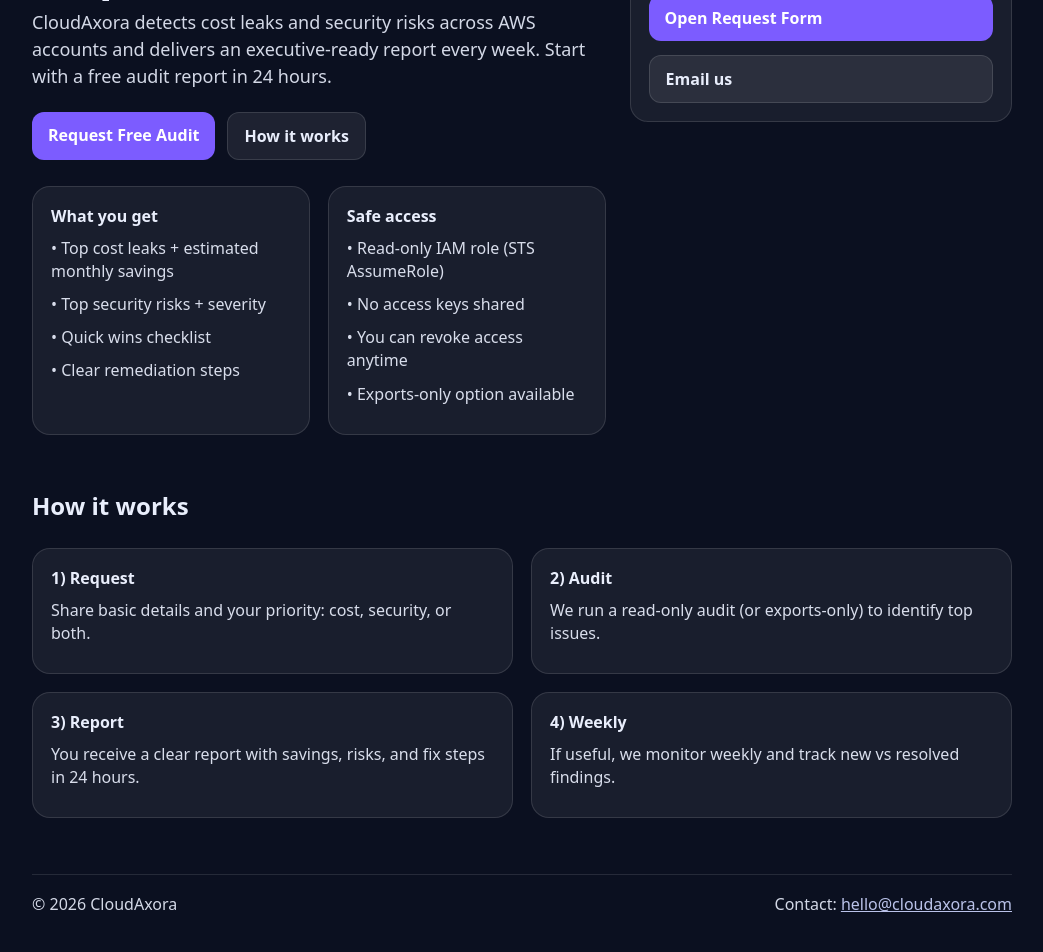
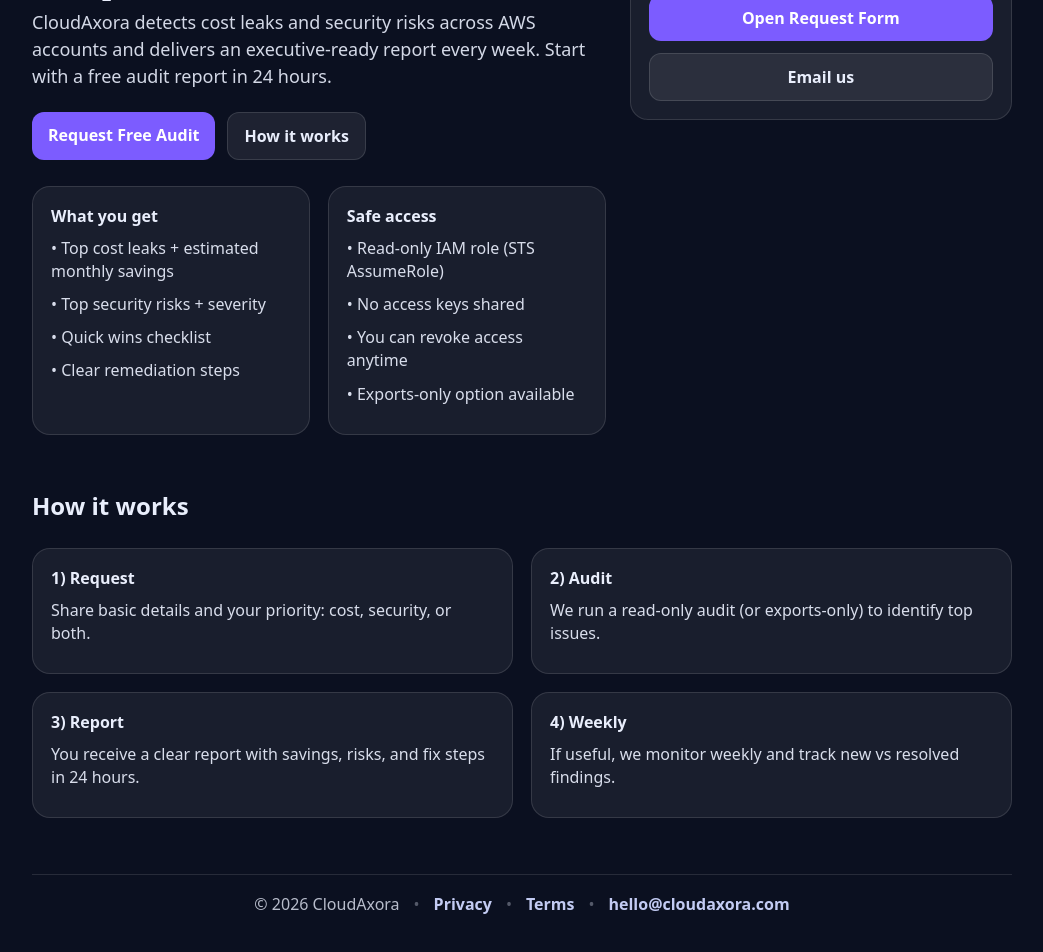
Before and after one commit to CloudAxora/cloudaxora-landing, a Next.js app: page / in a window 1280 px wide. Shown: the part 290-1242 px from the top of the page, without its empty margins (118-1161 px from the left). Built offline with nearby package versions, Linux system fonts and the light colour scheme.

Commit message:
Update page.js

```diff
--- a/app/page.js
+++ b/app/page.js
@@ -2,63 +2,159 @@
 
 const styles = {
   wrap: { minHeight: "100vh", background: "#0b1020", color: "#e9eefc" },
-  container: { maxWidth: 980, margin: "0 auto", padding: "48px 20px" },
-  nav: { display: "flex", alignItems: "center", justifyContent: "space-between", marginBottom: 56 },
-  brand: { fontWeight: 800, letterSpacing: 0.3, fontSize: 18 },
-  pill: { padding: "10px 14px", background: "rgba(255,255,255,0.10)", border: "1px solid rgba(255,255,255,0.14)", borderRadius: 999, textDecoration: "none", color: "#e9eefc", fontWeight: 600 },
-  hero: { display: "grid", gridTemplateColumns: "1.2fr 0.8fr", gap: 24, alignItems: "start" },
-  h1: { fontSize: 44, lineHeight: 1.05, margin: "0 0 12px", fontWeight: 900 },
+
+  container: {
+    maxWidth: 980,
+    margin: "0 auto",
+    padding: "48px 20px",
+    overflowX: "hidden",
+  },
+
+  nav: {
+    display: "flex",
+    alignItems: "center",
+    justifyContent: "space-between",
+    gap: 12,
+    marginBottom: 56,
+  },
+
+  brand: { fontWeight: 900, letterSpacing: 0.3, fontSize: 18 },
+
+  pill: {
+    padding: "10px 14px",
+    background: "rgba(255,255,255,0.10)",
+    border: "1px solid rgba(255,255,255,0.14)",
+    borderRadius: 999,
+    textDecoration: "none",
+    color: "#e9eefc",
+    fontWeight: 800,
+    whiteSpace: "nowrap",
+  },
+
+  hero: {
+    display: "grid",
+    gridTemplateColumns: "1.2fr 0.8fr",
+    gap: 24,
+    alignItems: "start",
+  },
+
+  h1: { fontSize: 44, lineHeight: 1.05, margin: "0 0 12px", fontWeight: 950 },
+
   sub: { fontSize: 18, lineHeight: 1.5, opacity: 0.9, margin: "0 0 22px" },
+
   ctas: { display: "flex", gap: 12, flexWrap: "wrap" },
-  primary: { padding: "12px 16px", background: "#7c5cff", borderRadius: 12, textDecoration: "none", color: "white", fontWeight: 800, display: "inline-block" },
-  secondary: { padding: "12px 16px", background: "rgba(255,255,255,0.08)", borderRadius: 12, textDecoration: "none", color: "#e9eefc", fontWeight: 700, border: "1px solid rgba(255,255,255,0.12)", display: "inline-block" },
-  card: { background: "rgba(255,255,255,0.06)", border: "1px solid rgba(255,255,255,0.12)", borderRadius: 18, padding: 18 },
-  grid: { display: "grid", gap: 14, marginTop: 12 },
-  k: { fontWeight: 800, marginBottom: 6 },
+
+  primary: {
+    padding: "12px 16px",
+    background: "#7c5cff",
+    borderRadius: 12,
+    textDecoration: "none",
+    color: "white",
+    fontWeight: 900,
+    display: "inline-block",
+    textAlign: "center",
+  },
+
+  secondary: {
+    padding: "12px 16px",
+    background: "rgba(255,255,255,0.08)",
+    borderRadius: 12,
+    textDecoration: "none",
+    color: "#e9eefc",
+    fontWeight: 800,
+    border: "1px solid rgba(255,255,255,0.12)",
+    display: "inline-block",
+    textAlign: "center",
+  },
+
+  card: {
+    background: "rgba(255,255,255,0.06)",
+    border: "1px solid rgba(255,255,255,0.12)",
+    borderRadius: 18,
+    padding: 18,
+  },
+
+  grid: { display: "grid", gap: 12, marginTop: 12 },
+
+  k: { fontWeight: 900, marginBottom: 6 },
+
   li: { margin: "10px 0", opacity: 0.92, lineHeight: 1.45 },
+
   section: { marginTop: 26, display: "grid", gridTemplateColumns: "1fr 1fr", gap: 18 },
-  footer: { marginTop: 56, paddingTop: 18, borderTop: "1px solid rgba(255,255,255,0.12)", opacity: 0.9, display: "flex", justifyContent: "space-between", flexWrap: "wrap", gap: 10 }
+
+  footer: {
+    marginTop: 56,
+    paddingTop: 18,
+    borderTop: "1px solid rgba(255,255,255,0.12)",
+    opacity: 0.95,
+    display: "flex",
+    justifyContent: "center",
+  },
+
+  footerRow: {
+    display: "flex",
+    gap: 14,
+    flexWrap: "wrap",
+    alignItems: "center",
+    justifyContent: "center",
+  },
+
+  footerLink: { color: "#cdd6ff", textDecoration: "none", fontWeight: 800 },
 };
 
 export default function Page() {
   return (
     <div style={styles.wrap}>
       <div id="container" style={styles.container}>
-        <div style={styles.nav}>
-          <div style={styles.brand}>CloudAxora</div>
-          <a href={FORM_URL} style={styles.pill} target="_blank" rel="noreferrer">Get a Free AWS Audit</a>
-        </div>
+        {/* Responsive CSS (real fix) */}
         <style>{`
-          /* Mobile fixes */
           @media (max-width: 900px) {
-            #hero {
-              grid-template-columns: 1fr !important;
-              gap: 18px !important;
-            }
+            #container { padding: 28px 16px !important; }
+            #nav { margin-bottom: 28px !important; flex-direction: column !important; align-items: flex-start !important; }
+            #hero { grid-template-columns: 1fr !important; gap: 18px !important; }
+            #section2 { grid-template-columns: 1fr !important; }
+            #howGrid { grid-template-columns: 1fr !important; }
+            #ctaRow { display: grid !important; gap: 10px !important; }
+            #auditBtns { display: grid !important; gap: 10px !important; }
+            #pill { width: 100% !important; text-align: center !important; }
+            h1 { font-size: 34px !important; }
+          }
 
-            /* Prevent any sideways scrolling */
-            #container { overflow-x: hidden; }
-
-            /* Make buttons stack nicely on mobile */
-            .ctas-mobile {
-              display: grid !important;
-              gap: 10px !important;
-            }
+          /* Slightly better desktop spacing */
+          @media (min-width: 901px) {
+            #pill:hover { background: rgba(255,255,255,0.14); }
+            a:hover { opacity: 0.95; }
           }
         `}</style>
+
+        {/* NAV */}
+        <div id="nav" style={styles.nav}>
+          <div style={styles.brand}>CloudAxora</div>
+          <a id="pill" href={FORM_URL} style={styles.pill} target="_blank" rel="noreferrer">
+            Get a Free AWS Audit
+          </a>
+        </div>
+
+        {/* HERO */}
         <div id="hero" style={styles.hero}>
+          {/* Left */}
           <div>
             <h1 style={styles.h1}>Weekly AWS cost + security audits with fix steps.</h1>
             <p style={styles.sub}>
               CloudAxora detects cost leaks and security risks across AWS accounts and delivers an executive-ready report every week.
               Start with a free audit report in 24 hours.
             </p>
-            <div className="ctas-mobile" style={styles.ctas}>
-              <a href={FORM_URL} style={styles.primary} target="_blank" rel="noreferrer">Request Free Audit</a>
-              <a href="#how" style={styles.secondary}>How it works</a>
+
+            <div id="ctaRow" style={styles.ctas}>
+              <a href={FORM_URL} style={styles.primary} target="_blank" rel="noreferrer">
+                Request Free Audit
+              </a>
+              <a href="#how" style={styles.secondary}>
+                How it works
+              </a>
             </div>
 
-            <div style={styles.section}>
+            <div id="section2" style={styles.section}>
               <div style={styles.card}>
                 <div style={styles.k}>What you get</div>
                 <div style={styles.li}>• Top cost leaks + estimated monthly savings</div>
@@ -66,6 +162,7 @@
                 <div style={styles.li}>• Quick wins checklist</div>
                 <div style={styles.li}>• Clear remediation steps</div>
               </div>
+
               <div style={styles.card}>
                 <div style={styles.k}>Safe access</div>
                 <div style={styles.li}>• Read-only IAM role (STS AssumeRole)</div>
@@ -76,33 +173,43 @@
             </div>
           </div>
 
+          {/* Right card */}
           <div style={styles.card}>
             <div style={styles.k}>Free Audit (24 hours)</div>
             <p style={{ marginTop: 8, opacity: 0.92, lineHeight: 1.5 }}>
               We’re onboarding a small set of pilot teams. Fill the form and we’ll send a report format + next steps.
             </p>
-            <div className="ctas-mobile" style={styles.grid}>
-              <a href={FORM_URL} style={styles.primary} target="_blank" rel="noreferrer">Open Request Form</a>
-              <a href="mailto:hello@cloudaxora.com" style={styles.secondary}>Email us</a>
+
+            <div id="auditBtns" style={styles.grid}>
+              <a href={FORM_URL} style={styles.primary} target="_blank" rel="noreferrer">
+                Open Request Form
+              </a>
+              <a href="mailto:hello@cloudaxora.com" style={styles.secondary}>
+                Email us
+              </a>
             </div>
           </div>
         </div>
 
+        {/* HOW */}
         <div id="how" style={{ marginTop: 54 }}>
           <h2 style={{ margin: "0 0 10px" }}>How it works</h2>
-          <div style={styles.section}>
+          <div id="howGrid" style={styles.section}>
             <div style={styles.card}>
               <div style={styles.k}>1) Request</div>
               <div style={styles.li}>Share basic details and your priority: cost, security, or both.</div>
             </div>
+
             <div style={styles.card}>
               <div style={styles.k}>2) Audit</div>
               <div style={styles.li}>We run a read-only audit (or exports-only) to identify top issues.</div>
             </div>
+
             <div style={styles.card}>
               <div style={styles.k}>3) Report</div>
               <div style={styles.li}>You receive a clear report with savings, risks, and fix steps in 24 hours.</div>
             </div>
+
             <div style={styles.card}>
               <div style={styles.k}>4) Weekly</div>
               <div style={styles.li}>If useful, we monitor weekly and track new vs resolved findings.</div>
@@ -110,10 +217,18 @@
           </div>
         </div>
 
-        <div style={styles.footer}>
-          <div>© {new Date().getFullYear()} CloudAxora</div>
-          <div>Contact: <a style={{ color: "#cdd6ff" }} href="mailto:hello@cloudaxora.com">hello@cloudaxora.com</a></div>
-        </div>
+        {/* FOOTER */}
+        <footer style={styles.footer}>
+          <div style={styles.footerRow}>
+            <span style={{ opacity: 0.82 }}>© {new Date().getFullYear()} CloudAxora</span>
+            <span style={{ opacity: 0.35 }}>•</span>
+            <a href="/privacy" style={styles.footerLink}>Privacy</a>
+            <span style={{ opacity: 0.35 }}>•</span>
+            <a href="/terms" style={styles.footerLink}>Terms</a>
+            <span style={{ opacity: 0.35 }}>•</span>
+            <a href="mailto:hello@cloudaxora.com" style={styles.footerLink}>hello@cloudaxora.com</a>
+          </div>
+        </footer>
       </div>
     </div>
   );
```
